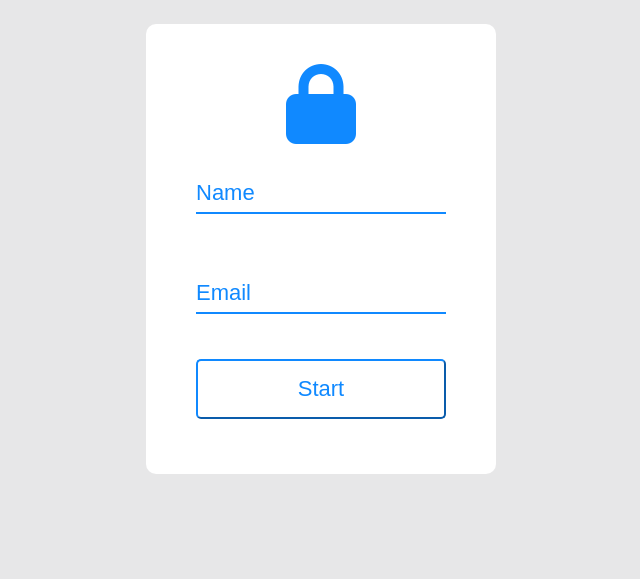
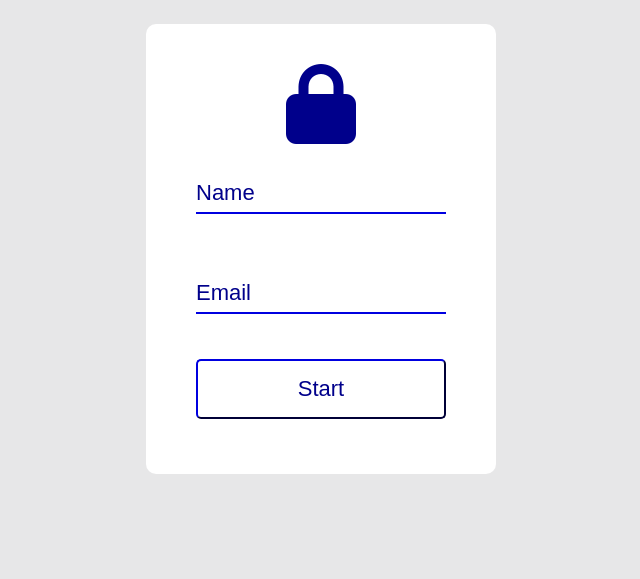
Before and after one commit to mdurmus/professor, a plain HTML site: page index.html in a window 1280 px wide. Shown: the part 221-800 px from the top of the page, without its empty margins (319-959 px from the left). Drawn offline with Linux system fonts and the light colour scheme.

Commit message:
update: colors for accessibilty point

```diff
--- a/assets/css/game.css
+++ b/assets/css/game.css
@@ -1,7 +1,7 @@
 @import url('https://fonts.googleapis.com/css2?family=Inter:wght@300;400;500;600;700&display=swap');
 
 :root {
-    --blue: #1e90ff;
+    --blue: #00008b;
     --white: #fff;
     --whitesmoke: #f5f5f5;
     --background: #e0f6fb;
--- a/assets/css/styles.css
+++ b/assets/css/styles.css
@@ -1,7 +1,7 @@
 @import url('https://fonts.googleapis.com/css2?family=Inter:wght@300;400;500;600;700&display=swap');
 
 :root {
-    --blue: #1089ff;
+    --blue: #00008b;
     --background: #e7e7e8;
     --white: #fff;
 }
```
